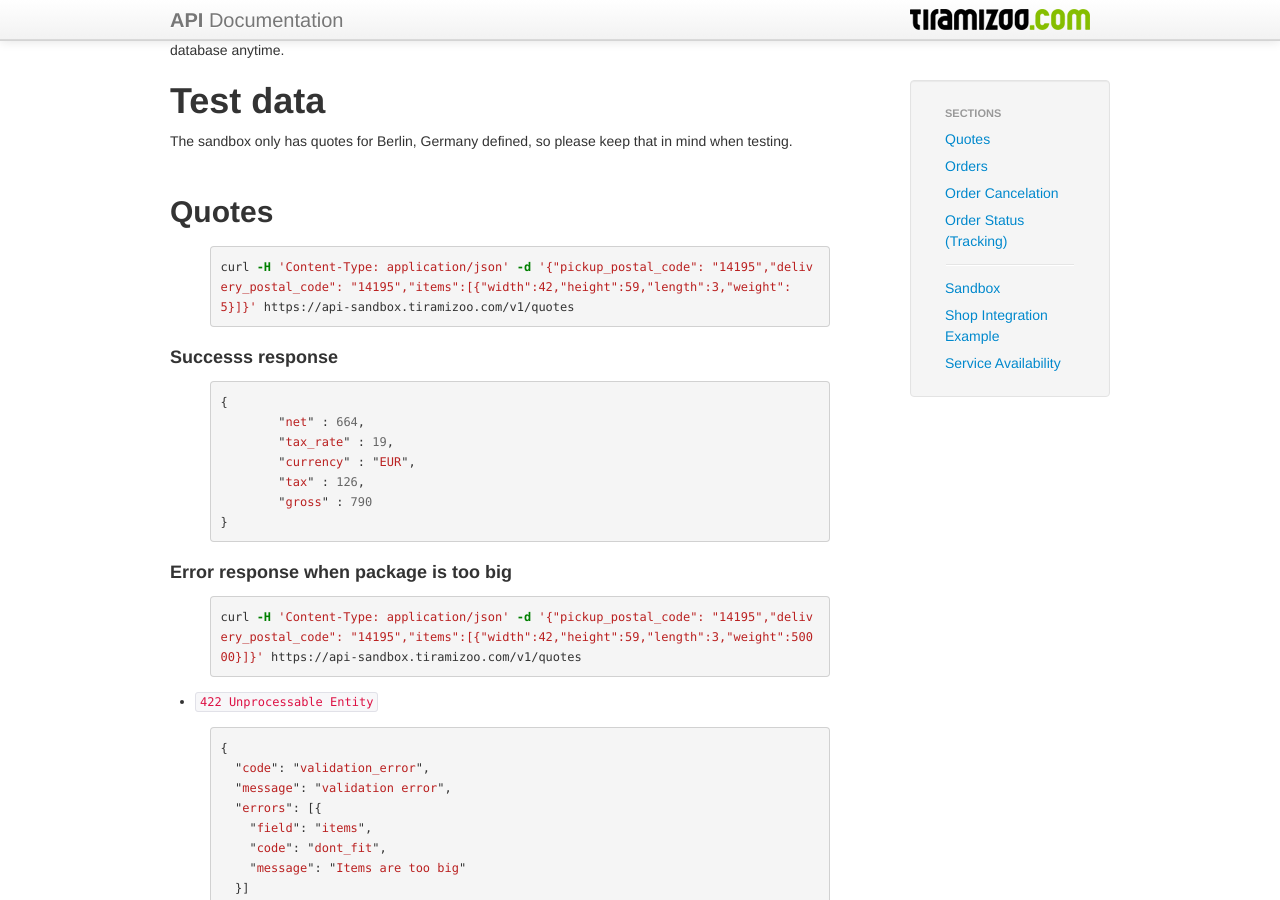
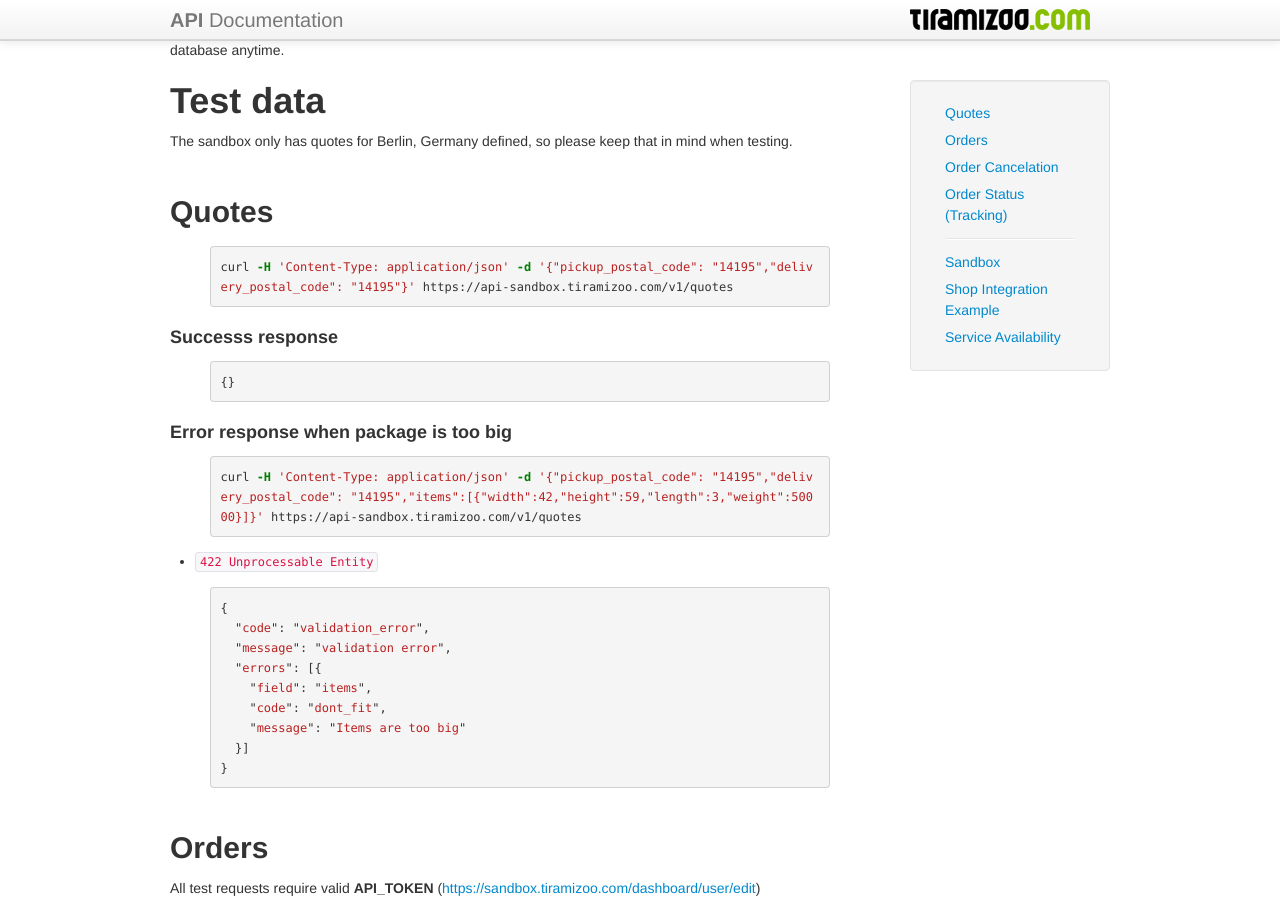
Before and after one commit to Goundar/tiramizoo.github.com, a Jekyll site: the page built from sandbox.md, in a window 1280 px wide and 900 px high, scrolled down 337 px. Built offline with Jekyll 4.4.1, drawn with Linux system fonts in a browser that asks for light colours; some of the changed text lies outside the part shown.

Commit message:
updated Quote and Order API responses to not contain price

```diff
--- a/_layouts/default.html
+++ b/_layouts/default.html
@@ -48,7 +48,6 @@
         <div class="span3">
           <div class="well sidebar-nav span3 affix">
             <ul class="nav nav-list">
-              <li class="nav-header">Sections</li>
               <li><a href="/quotes.html">Quotes</a></li>
               <li><a href="/orders.html">Orders</a></li>
               <li><a href="/cancel_order.html">Order Cancelation</a></li>
--- a/sandbox.md
+++ b/sandbox.md
@@ -21,19 +21,13 @@ The sandbox only has quotes for Berlin, Germany defined, so please keep that in
 ## Quotes
 
 {% highlight bash %}
-curl -H 'Content-Type: application/json' -d '{"pickup_postal_code": "14195","delivery_postal_code": "14195","items":[{"width":42,"height":59,"length":3,"weight":5}]}' https://api-sandbox.tiramizoo.com/v1/quotes
+curl -H 'Content-Type: application/json' -d '{"pickup_postal_code": "14195","delivery_postal_code": "14195"}' https://api-sandbox.tiramizoo.com/v1/quotes
 {% endhighlight %}
 
 #### Successs response
 
 {% highlight javascript %}
-{
-	"net" : 664,
-	"tax_rate" : 19,
-	"currency" : "EUR",
-	"tax" : 126,
-	"gross" : 790
-}
+{}
 {% endhighlight %}
 
 #### Error response when package is too big
@@ -329,13 +323,6 @@ Example response:
       "after": "2012-12-19T20:00:00+01:00",
       "before": "2012-12-19T21:30:00+01:00"
     },
-    "price": {
-      "net": 664,
-      "gross": 790,
-      "currency": "EUR",
-      "tax_rate": 19,
-      "tax": 126
-    },
     "items": [{
       "width": 20.0,
       "height": 30.0,
@@ -409,13 +396,6 @@ Example response:
     "after": "2012-04-06T14:00:00.000Z",
     "before": "2012-04-06T15:00:00.000Z"
   },
-  "price": {
-    "net": 664,
-    "gross": 790,
-    "currency": "EUR",
-    "tax_rate": 19,
-    "tax": 126
-  },
   "items": [
     {
       "width": 48,
```
Also changed, not shown: index.md (+1 -3 lines), orders.md (+0 -15 lines), quotes.md (+13 -13 lines).
